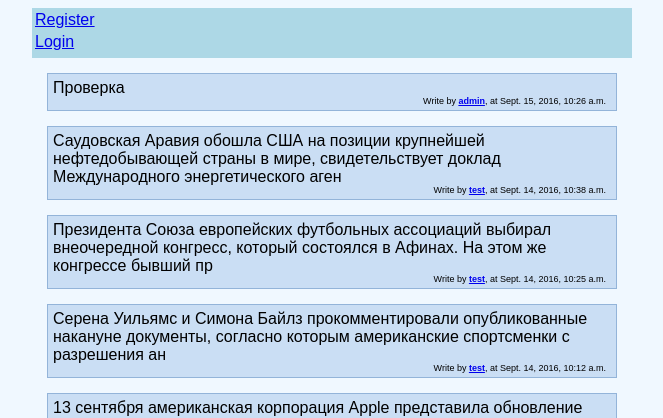
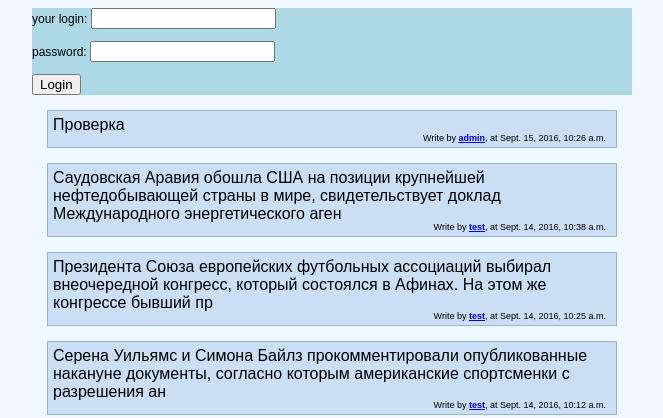
Before and after one commit to SKYnv/mblog, a Django app: page / in a window 1280 px wide. Shown: the top 418 px of the page, without its empty margins (316-979 px from the left). Run offline with Django 3.2, Linux system fonts and the light colour scheme; data comes from the database, SQL or seed files in the repository; both versions use the stored data as it was after the commit.

Commit message:
Improved login
remade login system

```diff
--- a/blog/urls.py
+++ b/blog/urls.py
@@ -22,6 +22,6 @@ urlpatterns = [
     url(r'^$', views.index, name="index"),
     url(r'^register/$', views.RegisterFormView.as_view(), name='reg'),
     url(r'^login/$', views.LoginFormView.as_view(), name='login'),
-    url(r'^exit/$', views.exit),
-    url(r'^(?P<user_name>[a-zA-Z_0-9]+)', views.search),
+    url(r'^_exit/', views.user_logout),
+    url(r'^(?P<user_name>[a-zA-Z0-9]+)', views.search),
 ]
--- a/mblog/views.py
+++ b/mblog/views.py
@@ -2,7 +2,7 @@ from django.shortcuts import render, get_object_or_404
 from django.http import HttpResponse, HttpResponseRedirect
 from django.template import RequestContext, loader
 from django import forms
-from django.contrib.auth.models import User
+from django.contrib.auth.models import User, AnonymousUser
 from django.views.generic.edit import FormView
 from django.contrib.auth.forms import UserCreationForm
 
@@ -13,7 +13,7 @@ from django.contrib.auth import authenticate
 from .forms import PostForm, LoginForm
 from .models import UserPost
 from django.utils import timezone
-import datetime
+from django.core.exceptions import ValidationError
 
 
 # Create your views here.
@@ -43,31 +43,53 @@ def search(request, user_name):
     context = RequestContext(request, {'user_posts': user_posts, 'user': user})
     return HttpResponse(template.render(context))
 
+#
+# def index(request):
+#     template = loader.get_template('mblog/index.html')
+#     user = request.user
+#     last_post = UserPost.objects.order_by('-post_date')[:10]
+#
+#     if user.is_authenticated:
+#         # todo проверка формы
+#         # todo csrf token
+#         # todo переделать на ModelForm
+#         f = PostForm()
+#         context_dict = {'user': user, 'form': f, 'last_post': last_post, }
+#     else:
+#         tt = LoginForm()
+#         context_dict = {'user': user, 'loginform': tt, 'last_post': last_post, }
+#
+#     getpost(request)
+#     context = RequestContext(request, context_dict)
+#
+#     return HttpResponse(template.render(context))
+
 
 def index(request):
-    template = loader.get_template('mblog/index.html')
     user = request.user
     last_post = UserPost.objects.order_by('-post_date')[:10]
 
     if user.is_authenticated:
-        # todo проверка формы
-        # todo csrf token
-        # todo переделать на ModelForm
-        f = PostForm()
-        context_dict = {'user': user, 'form': f, 'last_post': last_post, }
+        postform = PostForm()
+        context_dict = {'user': user, 'form': postform, 'last_post': last_post}
     else:
-        tt = LoginForm()
-        context_dict = {'user': user, 'loginform': tt, 'last_post': last_post, }
-
-    getpost(request)
-    context = RequestContext(request, context_dict)
-
-    return HttpResponse(template.render(context))
+        lform = LoginForm()
+        context_dict = {'user': user, 'last_post': last_post, 'lform': lform}
+    if request.method == 'POST':
+        lform = LoginForm(request.POST)
+        if lform.is_valid():
+            name = lform.cleaned_data['user_login']
+            pwd = lform.cleaned_data['user_password']
+            user_login(request, name, pwd)
+            context_dict = {'user': user, 'last_post': last_post, 'lform': lform}
+            return HttpResponseRedirect('/')
+        getpost(request)
+    return render(request, 'mblog/index.html', context_dict)
 
 
-def exit(request):
-    logout(request)
-    return HttpResponseRedirect('/')
+# def exit(request):
+#     logout(request)
+#     return HttpResponseRedirect('/')
 
 
 class RegisterFormView(FormView):
@@ -89,3 +111,43 @@ class LoginFormView(FormView):
         self.user = form.get_user()
         login(self.request, self.user)
         return super(LoginFormView, self).form_valid(form)
+
+
+#################
+#################
+
+def user_logout(request):
+
+    logout(request)
+    return HttpResponseRedirect('/')
+
+
+def user_login(request, name, pwd):
+
+    user = authenticate(username=name, password=pwd)
+    if user is not AnonymousUser:
+        login(request, user)
+
+    if user is not None:
+        # the password verified for the user
+        if user.is_active:
+            # print("User is valid, active and authenticated")
+            pass
+        else:
+            # print("The password is valid, but the account has been disabled!")
+            pass
+    else:
+        # the authentication system was unable to verify the username and password
+        # print("The username and password were incorrect.")
+        pass
+
+
+class LoginForm(forms.Form):
+    user_login = forms.CharField(label="your login")
+    user_password = forms.CharField(widget=forms.PasswordInput, label="password", min_length=6, max_length=30)
+
+    def clean(self):
+        name = self.cleaned_data.get('user_login')
+        if not User.objects.filter(username=name):
+            raise ValidationError('Wrong user!')
+        return self.cleaned_data
--- a/templates/mblog/base.html
+++ b/templates/mblog/base.html
@@ -38,7 +38,7 @@
         /* Header
         -----------------------------------------------------------------------------*/
         .header {
-            height: 50px;
+            height: auto;
             background: lightblue;
         {#  text-align: center;#}
         }
@@ -94,25 +94,35 @@
 <div class="wrapper">
     <header class="header">
         {% block header %}
+            {% if not user.is_authenticated %}
+        <form action="" method="post">
+            {% csrf_token %}
+            {{ lform.errors }}
+            {{ lform.as_p }}
+            <p><input type="submit" value="Login"></p>
+        </form>
+    {% else %}
+        <h3><p>Hi, {{ user.username }}! <a href="/_exit"><b>Logout</b></a></p><h3>
+    {% endif %}
 
-            <table>
-                {% if user.is_authenticated %}
-                    <tr>
-                        <td> Welcome, <a href="#"><b>{{ user.username }}</b></a>.</td>
-                        <td><a href="/exit">Logout</a></td>
-                        <td align="right"><a href="/admin">Admin page</a></td>
-                    </tr>
-                {% else %}
-                    <tr>
-                        <td><a href="/register">Register</a></td>
-                    </tr>
-                    <tr>
-                        <td align="left"><a href="/login">Login</a></td>
-
-                        </td>
-                    </tr>
-                {% endif %}
-            </table>
+{#            <table>#}
+{#                {% if user.is_authenticated %}#}
+{#                    <tr>#}
+{#                        <td> Welcome, <a href="#"><b>{{ user.username }}</b></a>.</td>#}
+{#                        <td><a href="/exit">Logout</a></td>#}
+{#                        <td align="right"><a href="/admin">Admin page</a></td>#}
+{#                    </tr>#}
+{#                {% else %}#}
+{#                    <tr>#}
+{#                        <td><a href="/register">Register</a></td>#}
+{#                    </tr>#}
+{#                    <tr>#}
+{#                        <td align="left"><a href="/login">Login</a></td>#}
+{##}
+{#                        </td>#}
+{#                    </tr>#}
+{#                {% endif %}#}
+{#            </table>#}
 
         {% endblock %}
     </header><!-- .header-->
```
Also changed, not shown: db.sqlite3.
